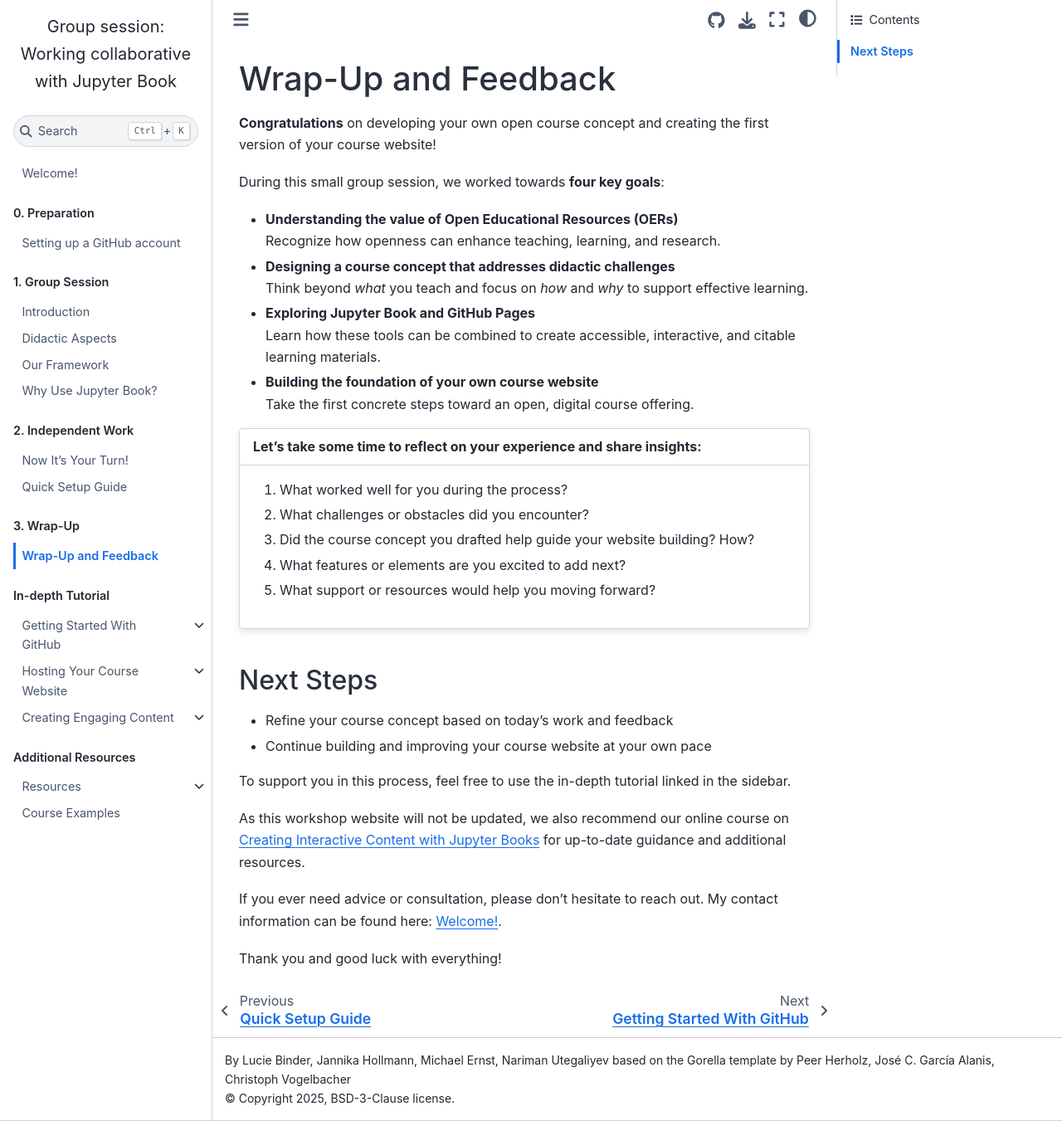
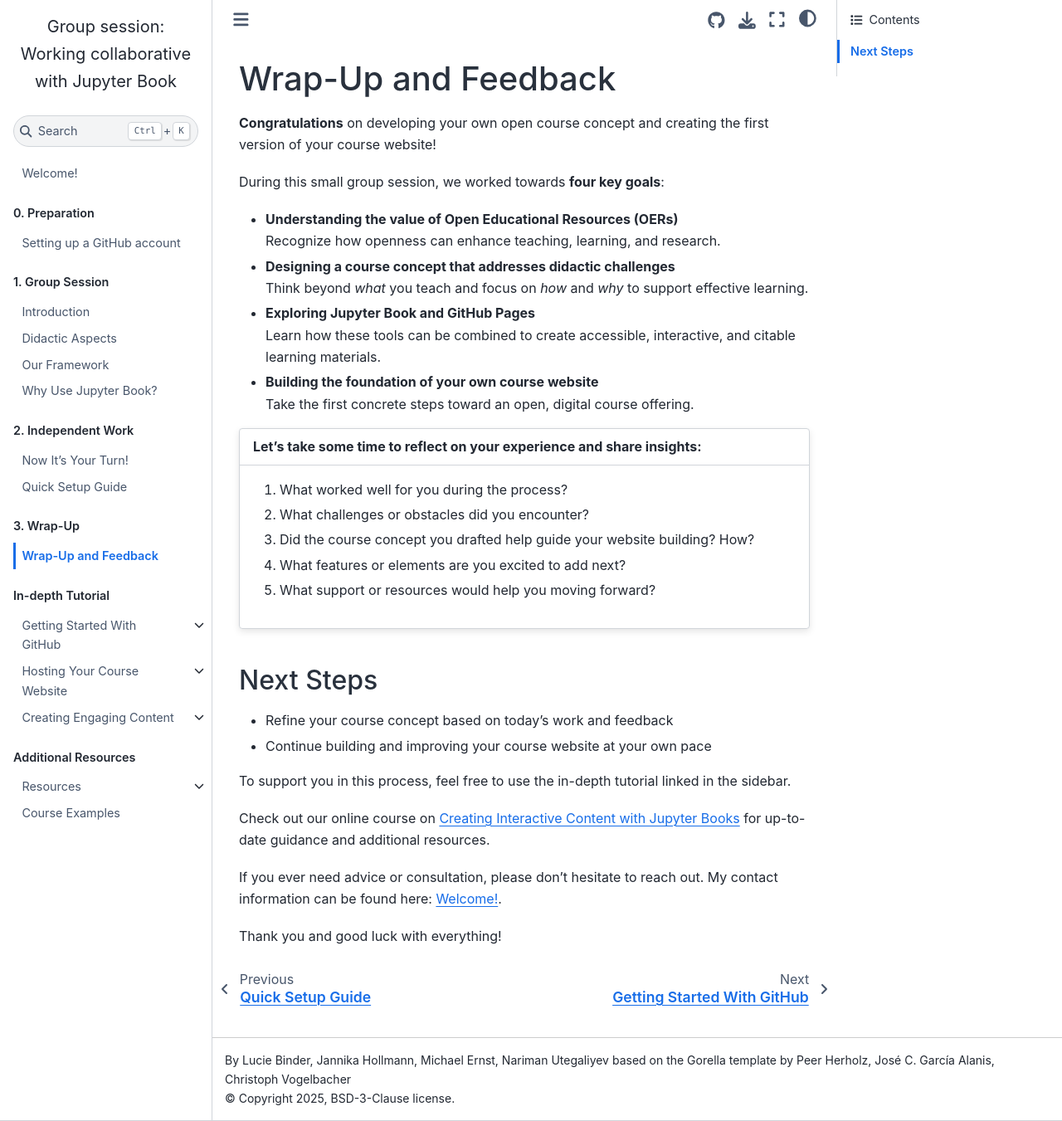
Before and after one commit to luciebinder/ws-openness-2025, a Jupyter Book: the page built from general-information/wrap-up.md, in a window 1280 px wide and 1351 px high. Shown: the whole window at 83% size. Built offline with Jupyter Book 1.0.4 settings and Sphinx 7.4.7 and the Sphinx Book theme 1.1.4, drawn with Linux system fonts in a browser that asks for light colours.

Commit message:
Update wrap-up.md

```diff
--- a/general-information/wrap-up.md
+++ b/general-information/wrap-up.md
@@ -29,7 +29,7 @@
 
 To support you in this process, feel free to use the in-depth tutorial linked in the sidebar.
 
-As this workshop website will not be updated, we also recommend our online course on [Creating Interactive Content with Jupyter Books](https://diler-digitell.github.io/tutorial_jupyter_books/general-information/index.html) for up-to-date guidance and additional resources.
+Check out our online course on [Creating Interactive Content with Jupyter Books](https://diler-digitell.github.io/tutorial_jupyter_books/general-information/index.html) for up-to-date guidance and additional resources.
 
 If you ever need advice or consultation, please don’t hesitate to reach out. My contact information can be found here: {doc}`index`.
 
```
